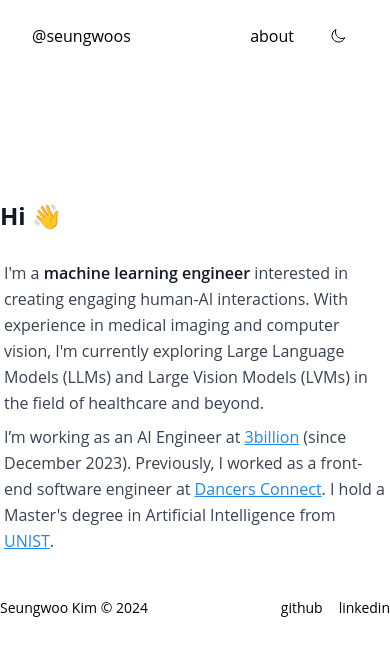
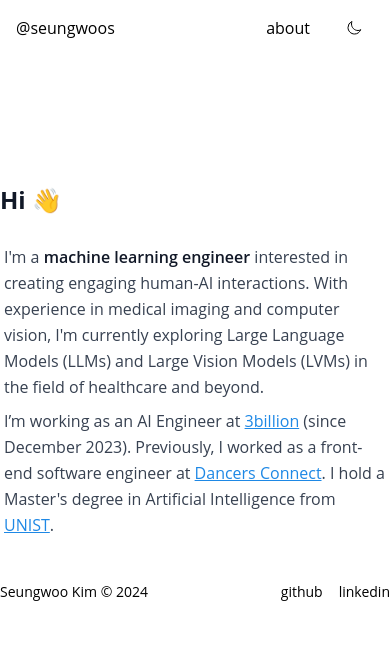
Before and after one commit to seungwoos/seungwoos.me, a Next.js app: page / in a window 390 px wide. Shown: the top 656 px of the page. Built offline with nearby package versions, Linux system fonts and the light colour scheme.

Commit message:
fix: make header sticky

```diff
--- a/components/Header.tsx
+++ b/components/Header.tsx
@@ -8,9 +8,8 @@ const NAV_ITEMS = [{ label: "about", href: "/about" }];
 
 export default function Header() {
   return (
-    <div className="overflow-scroll">
     <Navbar
-        className="sticky rounded-none flex items-center justify-between max-w-screen-md mx-auto"
+      className="sticky top-0 z-10 h-max px-4 py-2 lg:px-8 lg:py-4 flex items-center justify-between max-w-screen-md mx-auto rounded-none bg-white/90 dark:bg-black/90"
       shadow={false}
       color="transparent"
       placeholder={undefined}
@@ -47,6 +46,5 @@ export default function Header() {
         </li>
       </ul>
     </Navbar>
-    </div>
   );
 }
```
Lines whose indentation alone changed are shown as unchanged.
